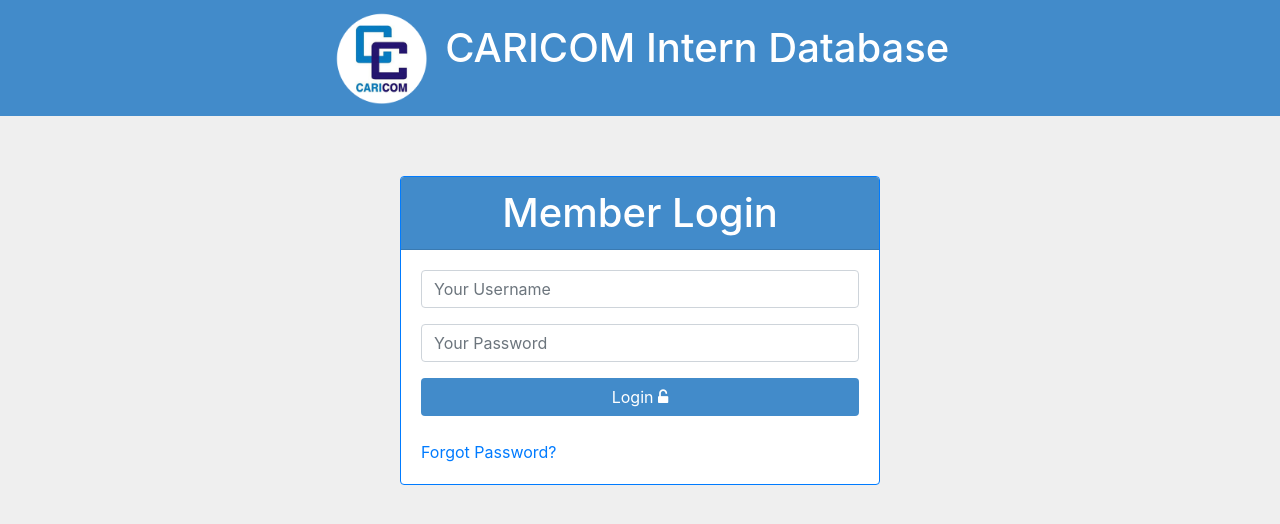
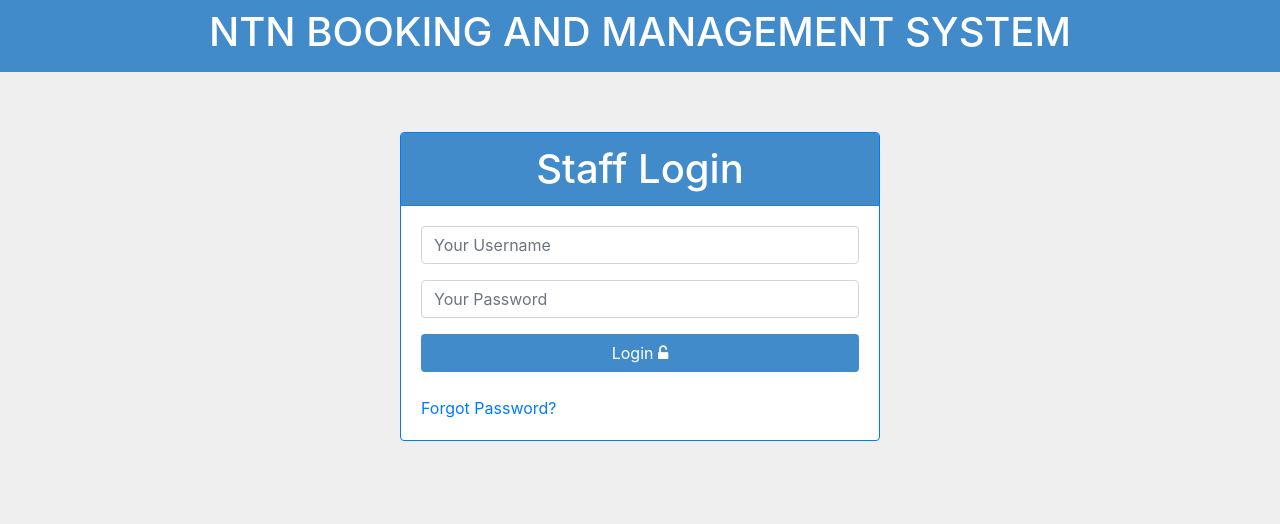
Before and after one commit to globeyardboss/NTNBMS-PROJECT, a Django app: page / in a window 1280 px wide. Shown: the top 524 px of the page. Run offline with Django 3.2, Linux system fonts and the light colour scheme; some libraries are stand-ins or nearby versions.

Commit message:
Update Login.html

```diff
--- a/ntnbms/templates/ntnbms/Login.html
+++ b/ntnbms/templates/ntnbms/Login.html
@@ -11,6 +11,7 @@
     <link rel="stylesheet" href="https://cdnjs.cloudflare.com/ajax/libs/font-awesome/4.7.0/css/font-awesome.css">
     <link rel="stylesheet" href="{% static 'css/loginstyle.css' %}">
     <link rel="stylesheet" href="{% static 'css/custom.css' %}">
+    <link rel="stylesheet" href="{% static 'css/indexstyle.css' %}">
 
 
     <title>Login Page</title>
@@ -19,17 +20,17 @@
      <div class="bg-color">
 
   <nav class="navbar">
-    <img src="{% static "images/caricom-logo.jpg" %}" alt="My image">
+    <!--<img src="{% static "images/caricom-logo.jpg" %}" alt="My image"> -->
 
 
-      <h1 style="color: white">CARICOM Intern Database</h1>
+      <h1 style="color: white">NTN BOOKING AND MANAGEMENT SYSTEM</h1>
 
 
 </nav>
 <div class="container">
 <div class="card border-primary mx-auto" style="width: 30rem;">
 
-      <h1 class="card-header  text-white" style="background-color: #428bca; text-align: center"> Member Login</h1>
+      <h1 class="card-header  text-white" style="background-color: #428bca; text-align: center"> Staff Login</h1>
 <div class="card-body">
     <div class="form-elements">
     <form action="">
```
